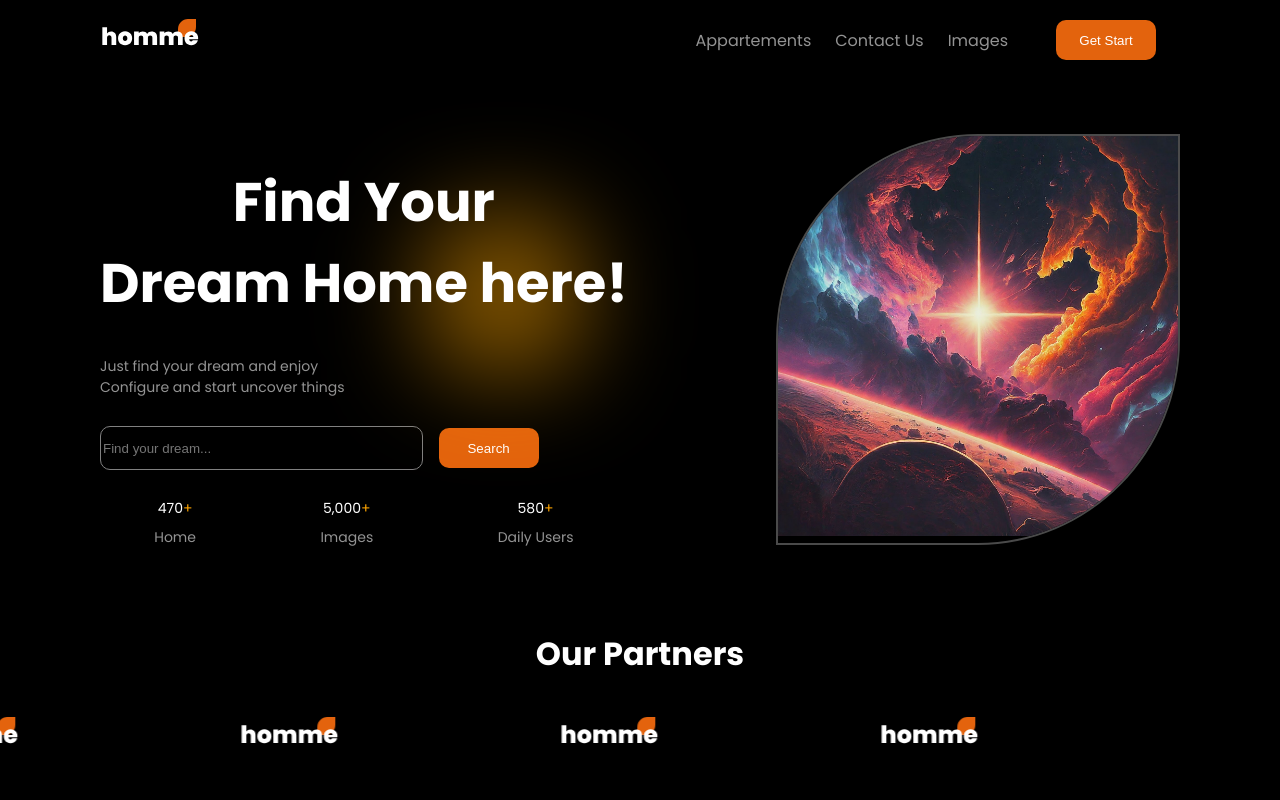
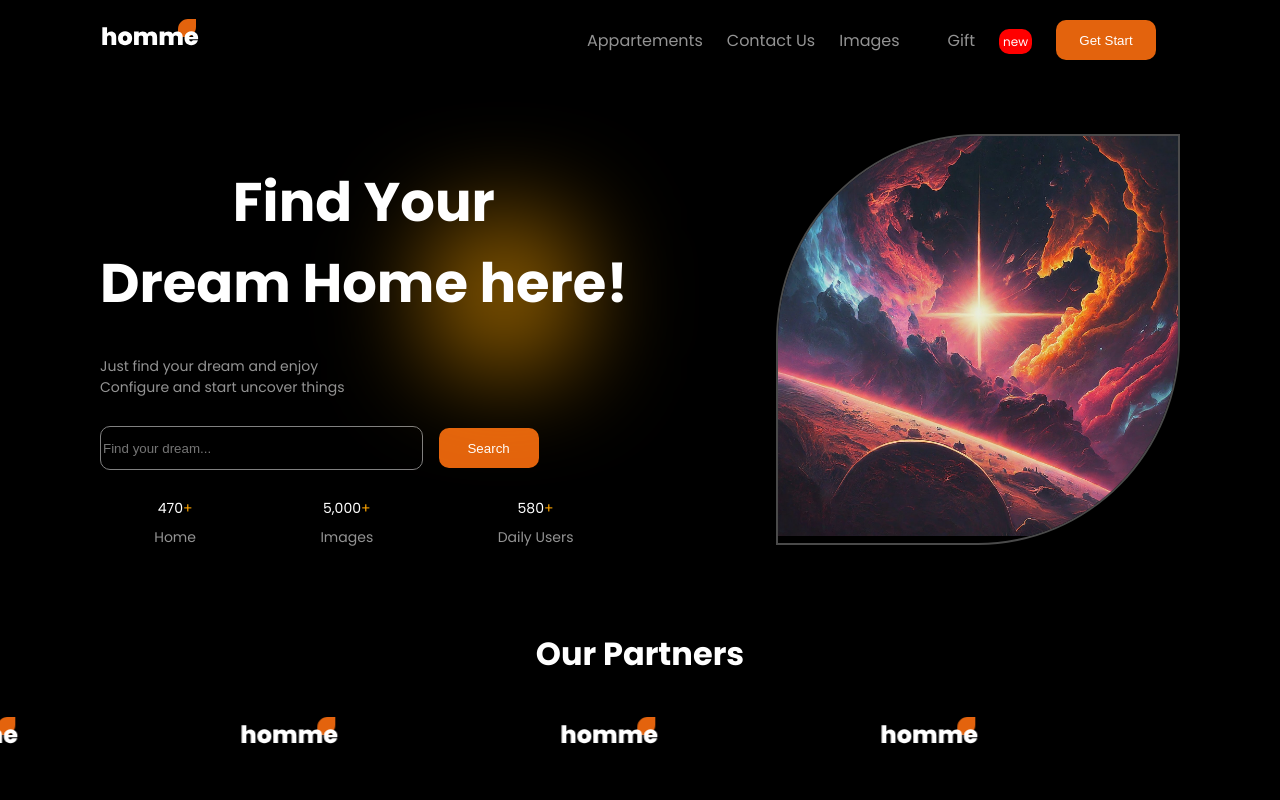
Before and after one commit to khachikkar/ReactApp3, a React (Create React App) app: page /#/ in a window 1280 px wide. Shown: the top 800 px of the page. Built offline with nearby package versions, Linux system fonts and the light colour scheme.

Commit message:
I add a gift page

```diff
--- a/src/App.js
+++ b/src/App.js
@@ -10,6 +10,7 @@ import Contact from "./Components/Contact/Contact";
 import GetStarted from "./Components/GetStart/GetStart";
 import Footer from "./Footer/Footer";
 import Images from "./Images";// Correct path to Images
+import Gift from "./Gift";
 
 function App() {
   return (
@@ -28,6 +29,8 @@ function App() {
             </>
           } />
           <Route path="/src/Images" element={<Images />} />
+          <Route path="/src/Gift" element={<Gift />} />
+
         </Routes>
         <Footer />
       </div>
--- a/src/Components/Nav/Nav.css
+++ b/src/Components/Nav/Nav.css
@@ -10,12 +10,21 @@ color: var(--textsecondaryondark);
   background-color: var(--primary);
 }
 
+label{
+  background-color: red;
+  padding: 4px;
+  font-size: 12px;
+  color: white;
+  border-radius: 10px;
+}
+
   li, a {
-    text-decoration: none;
+  text-decoration: none;
   margin-right: 24px;
   color: inherit;
   display: inline;
   cursor: pointer;
+
 
   &:hover{
     color: var(--textondark);
--- a/src/Components/Nav/Nav.jsx
+++ b/src/Components/Nav/Nav.jsx
@@ -29,6 +29,12 @@ const shownavbar =()=>{
         <li onClick={shownavbar}>
           <Link to="/src/Images">Images</Link>
         </li>
+        <li onClick={shownavbar}>
+          <Link to="/src/Gift">
+          Gift
+          </Link>
+          <label>new</label>
+        </li>
         <li>
           <button className="primaryButton">Get Start</button>
         </li>
--- /dev/null
+++ b/src/Gift.css
@@ -0,0 +1,4 @@
+.g-page{
+    border: 1px solid red;
+    height: 1000px;
+}
--- /dev/null
+++ b/src/Gift.js
@@ -0,0 +1,12 @@
+import "./Gift.css"
+
+
+export default function Gift(){
+    return(
+       <section className="g-page">
+
+        <h1>Gift Page</h1>
+
+       </section>
+    )
+}
```
